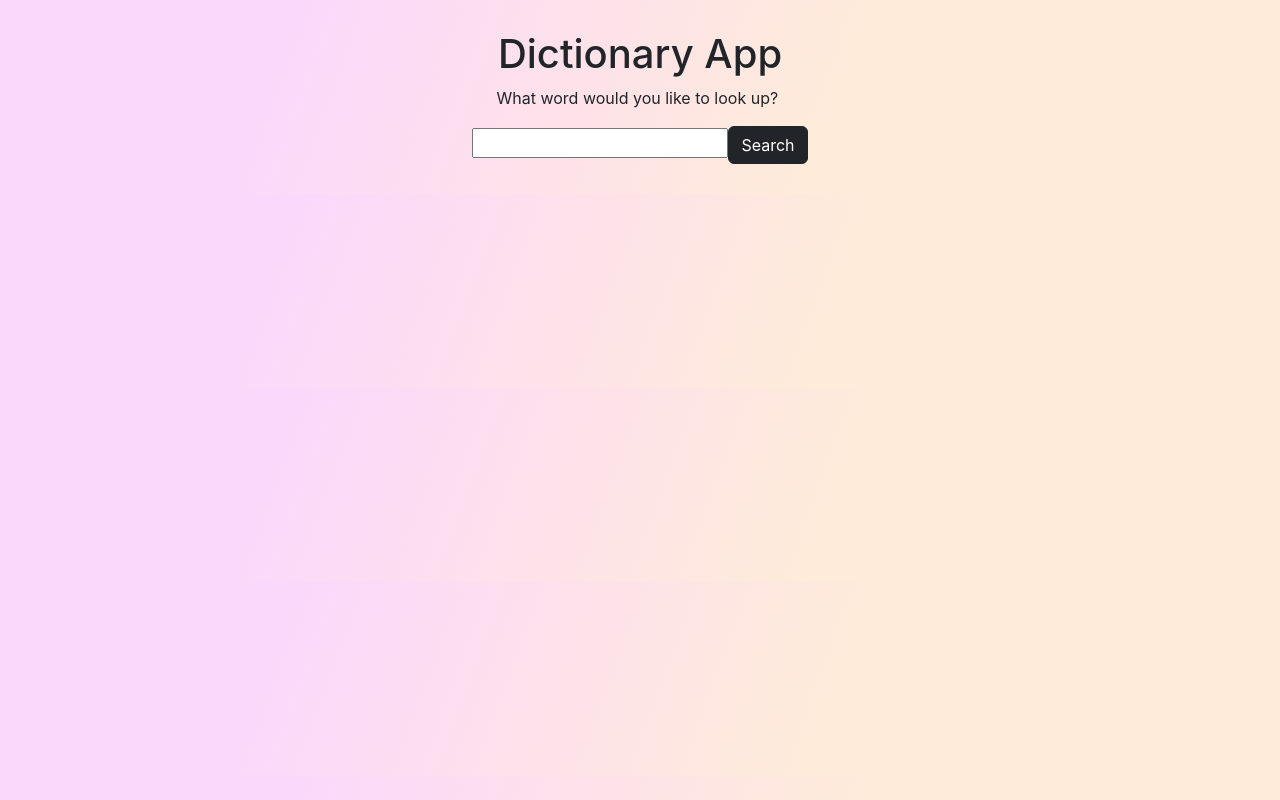
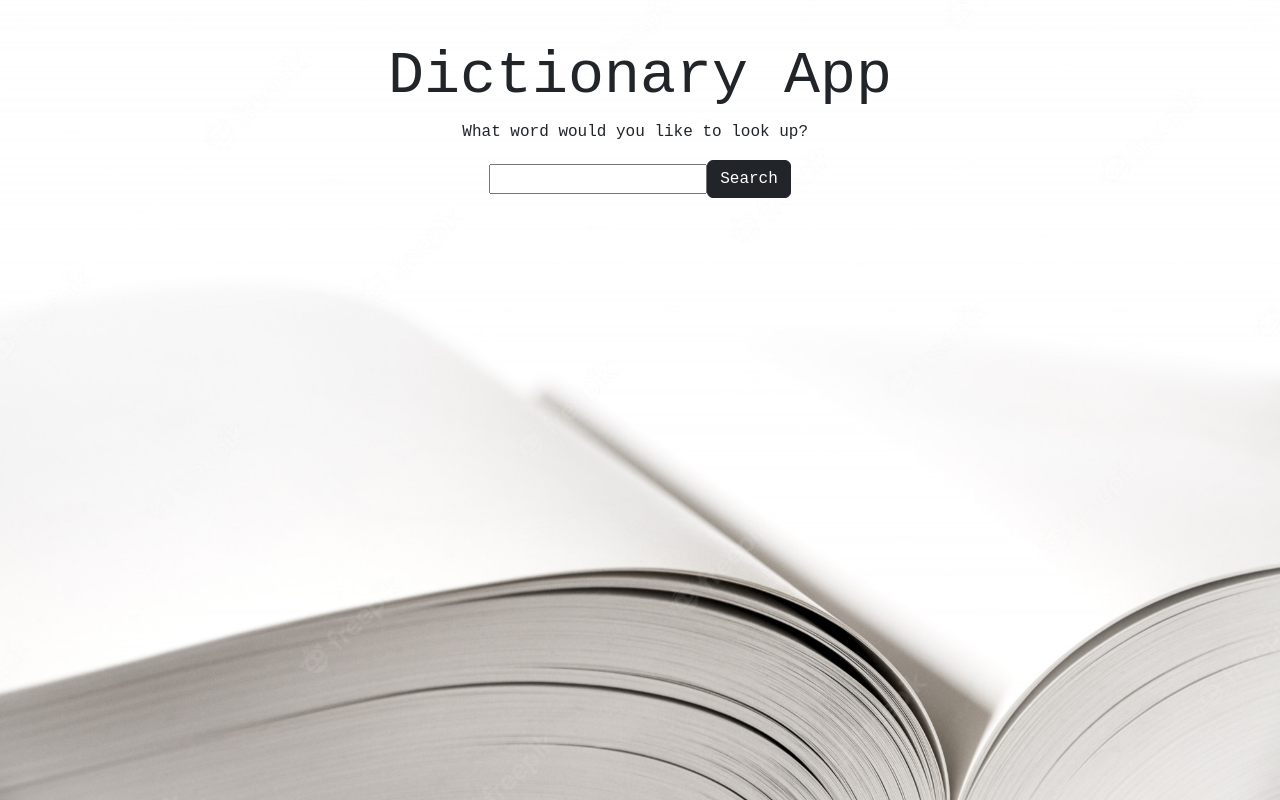
Before and after one commit to chickienickie/dictionary-project, a React (Create React App) app: page / in a window 1280 px wide. Built offline with nearby package versions, Linux system fonts and the light colour scheme.

Commit message:
added background img to app

```diff
--- a/src/App.css
+++ b/src/App.css
@@ -1,5 +1,8 @@
 h1 {
-  font-size: 50px;
+  font-size: 60px;
   text-align: center;
-  margin: 30px 0;
 }
+
+Typical {
+  font-size: 40px;
+}
--- a/src/App.js
+++ b/src/App.js
@@ -1,17 +1,18 @@
 import React, { Component } from 'react'
 import Typical from 'react-typical'
 import Dictionary from "./Dictionary"
+import "./App.css";
 
 
 const steps = [
-  'What word would you like to look up?', 2000,
+  'What word would you like to look up?', 1000,
 ];
 export default class App extends Component {
   render() {
     return (
       <div>
         <h1>Dictionary App</h1>
-        <Typical steps={steps} loop={Infinity} />
+        <Typical steps={steps} loop={1} className="typical" />
         <main>
           <Dictionary />
         </main>
--- a/src/index.css
+++ b/src/index.css
@@ -1,13 +1,7 @@
 body {
-  margin: 0;
-  font-family: -apple-system, BlinkMacSystemFont, "Segoe UI", "Roboto", "Oxygen",
-    "Ubuntu", "Cantarell", "Fira Sans", "Droid Sans", "Helvetica Neue",
-    sans-serif;
-  background: linear-gradient(
-    110.5deg,
-    rgba(248, 196, 249, 0.66) 22.8%,
-    rgba(253, 122, 4, 0.15) 64.6%
-  );
+  margin: 40px 0;
+  font-family: monospace;
+  background-image: url(dictionarybackground.jpg);
+  background-size: cover;
   text-align: center;
-  margin: 30px 0;
 }
```
Also changed, not shown: src/dictionarybackground.jpg (added).
